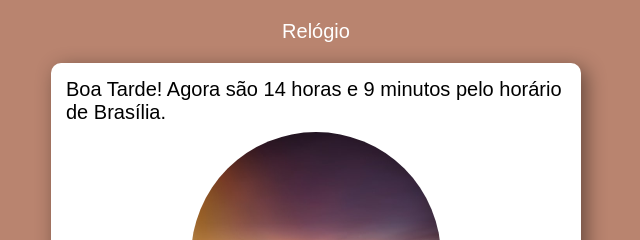
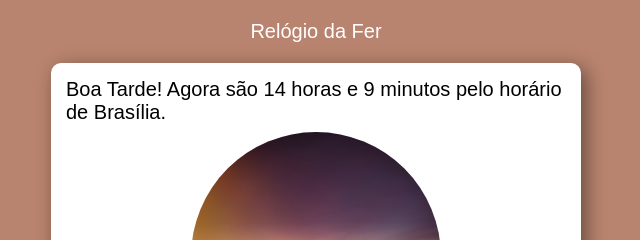
Before and after one commit to Fernanda-Dantas/Relogio_da_Fer, a plain HTML site: page relogio_da_fer/index.html in a window 1280 px wide. Shown: the top 240 px of the page, 324-964 px from the left. Drawn offline with Linux system fonts and the light colour scheme; files whose address does not match are found by name.

```diff
--- a/relogio_da_fer/index.html
+++ b/relogio_da_fer/index.html
@@ -8,7 +8,7 @@
 </head>
 <body onload= "carregar()">
   <header>
-    <p>Relógio</p>
+    <p>Relógio da Fer</p>
   </header>
   <section>
     <div id="msg">
```
Also changed, not shown: relogio_da_fer/manha2.jpg (added), relogio_da_fer/noite2.jpg (added), relogio_da_fer/tarde2.jpg (added).
